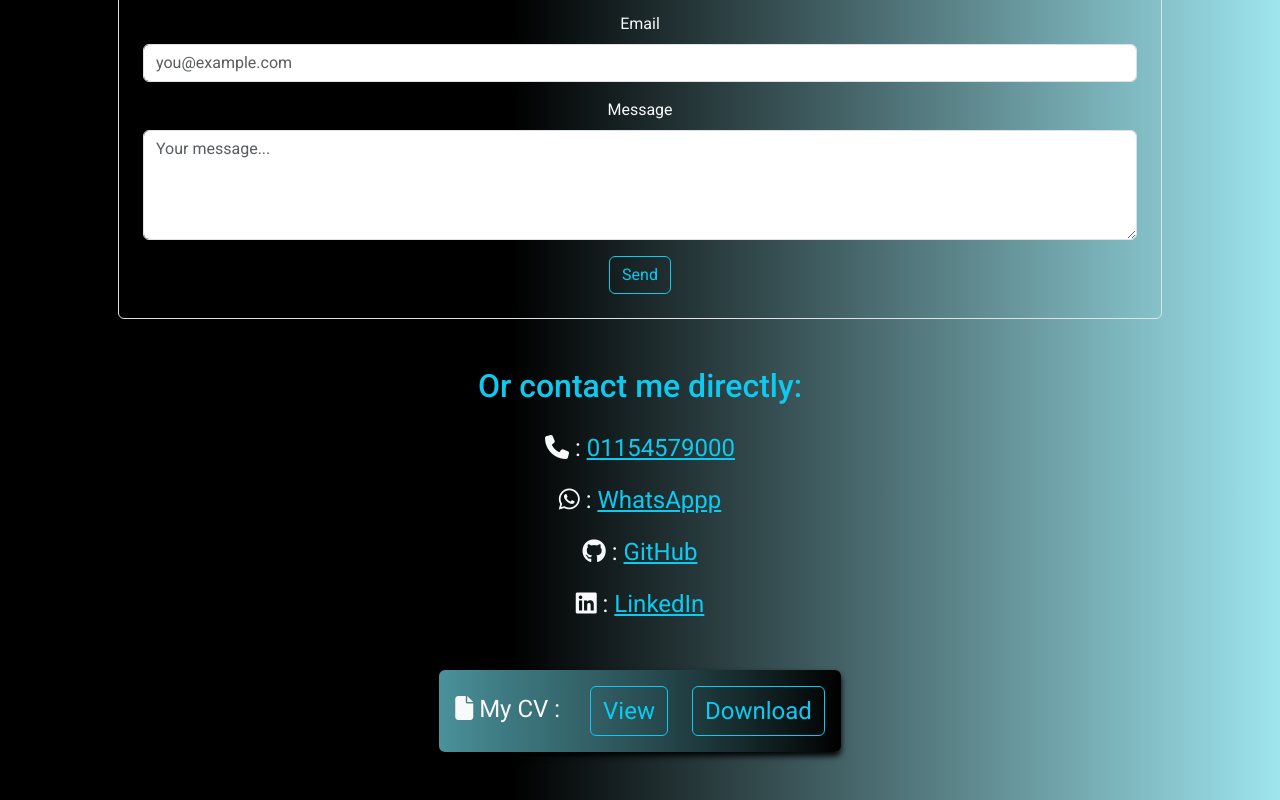
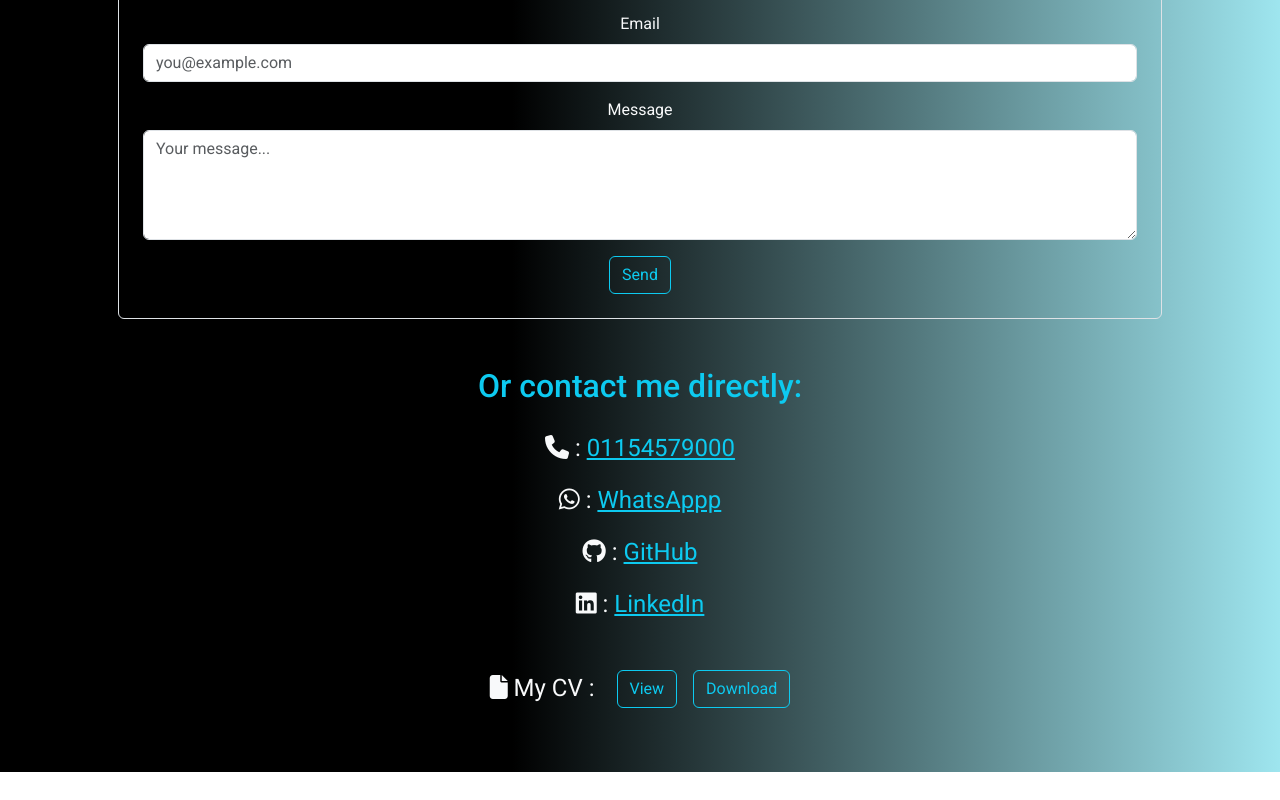
Before and after one commit to a7mdadel/Portfolio, a Vue app: page /contact in a window 1280 px wide. Shown: the part 269-1069 px from the top of the page. After the commit the page ends 1041 px from the top, so only its background shows below. Built offline with nearby package versions, Linux system fonts and the light colour scheme; a web font is replaced by a local one; what vue3-particles would draw is missing.

Commit message:
edit cv button

```diff
--- a/src/views/ContactView.vue
+++ b/src/views/ContactView.vue
@@ -74,16 +74,17 @@
           LinkedIn
         </a>
       </p>
-      <p class="mt-5 fs-4 p-3 rounded fit-width">
-        <i class="fa-solid fa-file"></i> My CV :
-        <a href="/Ahmed-cv-2025.pdf" target="_blank" class="text-info ms-3 p-2"
-          ><button class="btn btn-outline-info fs-4">View</button></a
+      <p class="mt-5 fs-4 rounded">
+        <i class="fa-solid fa-file"></i>
+        My CV :
+        <a href="/Ahmed-cv-2025.pdf" target="_blank" class="text-info ms-3"
+          ><button class="btn btn-outline-info">View</button></a
         >
         <a
           href="/Ahmed-cv-2025.pdf"
           download="/Ahmed-cv-2025.pdf"
           class="text-info ms-3"
-          ><button class="btn btn-outline-info fs-4">Download</button></a
+          ><button class="btn btn-outline-info">Download</button></a
         >
       </p>
     </div>
@@ -147,11 +148,3 @@ const sendEmail = async () => {
   }
 };
 </script>
-<style scoped>
-.fit-width {
-  width: fit-content;
-  margin: 0 auto;
-  box-shadow: 0 4px 6px rgba(0, 0, 0, 1.9);
-  background-image: linear-gradient(to left, #000, #6fd9e7ab);
-}
-</style>
--- a/src/views/ProjectsView.vue
+++ b/src/views/ProjectsView.vue
@@ -48,7 +48,7 @@ const projects = ref([
   {
     title: "cake-shop",
     description:
-      "A modern cake shop website designed with Vue 3 and Bootstrap. It features product categories (e.g., birthday cakes, cupcakes, specials), scroll-based navigation with ScrollSpy, and smooth UI transitions. The layout is responsive and supports dark mode for an elegant browsing experience.",
+      "Modern responsive cake shop with product categories, ScrollSpy navigation, dark mode, and smooth transitions.",
     tech: ["Vue 3", "Bootstrap 5"],
     github: "https://github.com/a7mdadel/cake-shop-vue.git",
     live: "https://boisterous-kataifi-622c48.netlify.app",
@@ -56,7 +56,7 @@ const projects = ref([
   {
     title: "Tiger-Bite",
     description:
-      "A responsive UI clone of the Tiger Bite website created with Vue 3 and Bootstrap. The project replicates the original layout, animations, and navigation behavior, focusing on pixel-perfect design and interactivity. It demonstrates proficiency in component-based development and modern UI implementation.",
+      "Pixel-perfect UI clone with animations and responsive layout showcasing advanced component-based design.",
     tech: ["Vue 3", "Bootstrap 5"],
     github: "https://github.com/a7mdadel/Tiger-Bite.git",
     live: "https://superb-daifuku-dff2d9.netlify.app",
@@ -64,7 +64,7 @@ const projects = ref([
   {
     title: "todo-app",
     description:
-      "A clean and responsive To-Do list application built with Vue 3 and Bootstrap. It allows users to add, edit, delete, and mark tasks as completed. The project showcases reactive state management using Composition API, with a smooth and intuitive user interface.",
+      "Simple and clean to-do list app with add/edit/delete features and reactive state using Composition API.",
     tech: ["Vue 3", "Bootstrap 5"],
     github: "https://github.com/a7mdadel/vue-todo-app.git",
     live: "https://a7mdadel.github.io/vue-todo-app/",
@@ -72,7 +72,7 @@ const projects = ref([
   {
     title: "shopping-cart",
     description:
-      "A responsive e-commerce frontend application developed using Vue 3, Bootstrap 5, and Pinia. The app allows users to browse products, add them to cart, and navigate through different categories. It features clean UI, dynamic components, and real-time cart updates with Pinia for state management.",
+      "E-commerce frontend with real-time cart updates, product filtering, and state management using Pinia.",
     tech: ["Vue 3", "Bootstrap 5", "Pinia"],
     github: "https://github.com/a7mdadel/shopping",
     live: "https://storied-lamington-f72877.netlify.app/",
@@ -80,7 +80,7 @@ const projects = ref([
   {
     title: "Khamsat-Clone",
     description:
-      "A frontend clone of the Khamsat freelancing platform, built using html and css. The project replicates key UI sections including the services list, categories, header, and user cards. It demonstrates precision in layout replication and responsive design techniques, focusing on real-world UI practice.",
+      "Responsive UI clone of Khamsat platform showcasing layout precision and real-world CSS skills.",
     tech: ["Html", "Css"],
     github: "https://github.com/a7mdadel/5msat.git",
     live: "https://a7mdadel.github.io/5msat/",
@@ -91,6 +91,6 @@ const projects = ref([
 .card {
   box-shadow: 0 4px 6px rgba(0, 0, 0, 1.9);
   background-color: #eeeeee;
-  border-radius: 50px;
+  border-radius: 20px;
 }
 </style>
```
